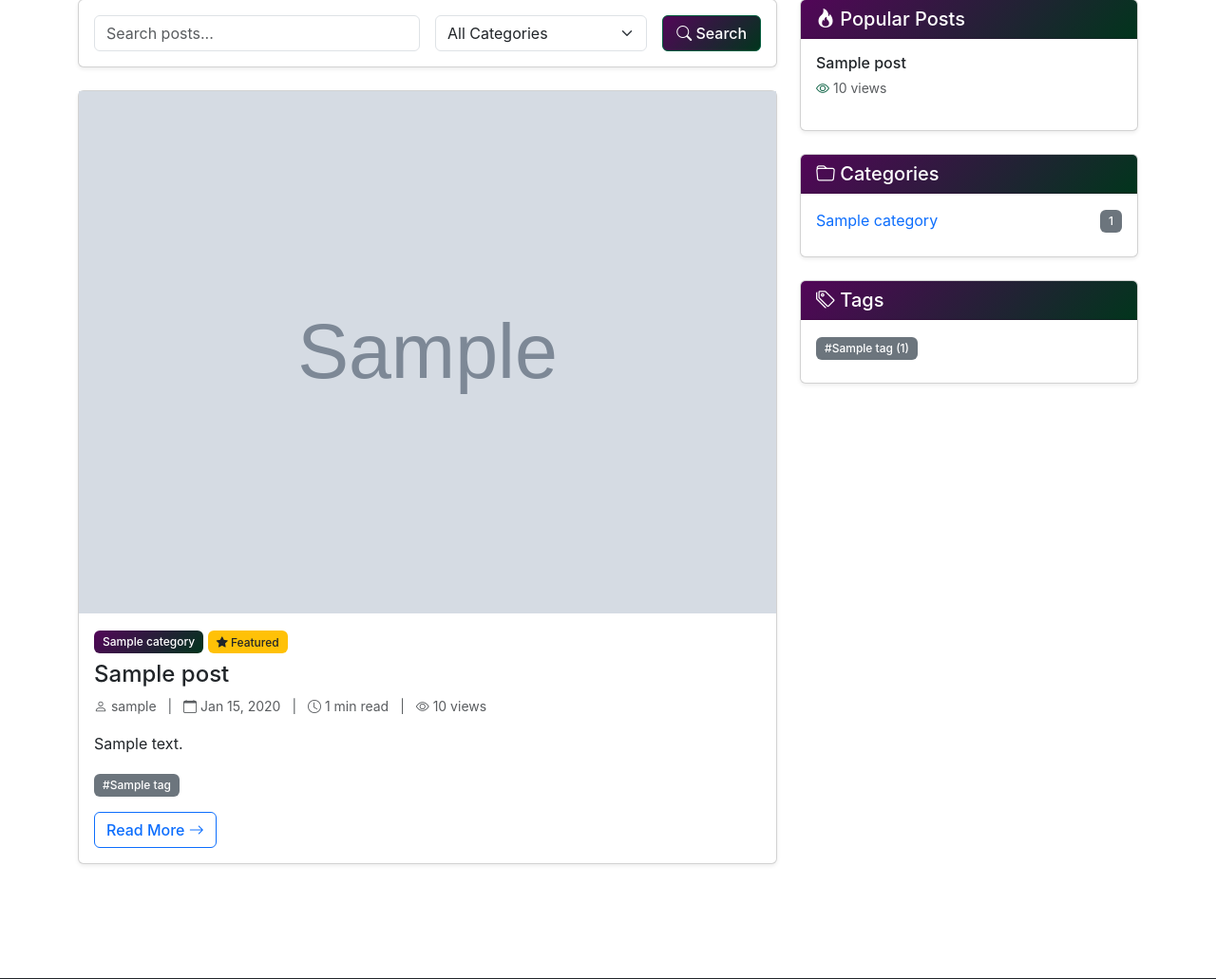
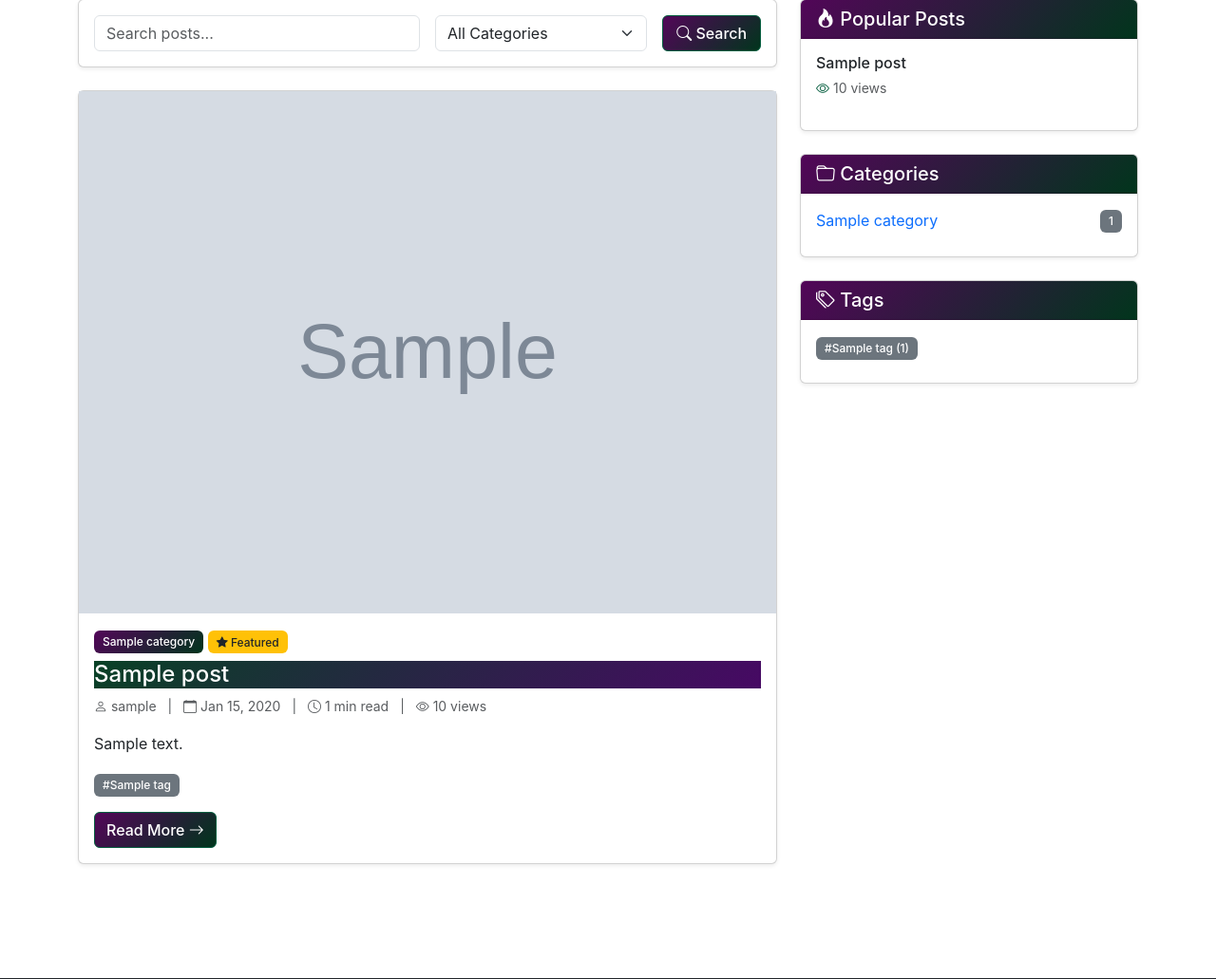
Before and after one commit to wmfidelis/my_portfolio, a Django app: page /blog/ in a window 1280 px wide. Shown: the part 341-1372 px from the top of the page at 95% size. Run offline with Django 5.2, Linux system fonts and the light colour scheme; tables that the repository leaves empty hold one stand-in row (values such as "Sample post"); grey boxes marked "Sample" are stand-in pictures.

Commit message:
Add color to my blog

```diff
--- a/apps/blog/templates/blog/post_detail.html
+++ b/apps/blog/templates/blog/post_detail.html
@@ -8,7 +8,7 @@
     <div class="container">
         <!-- Back Button -->
         <div class="mb-4">
-            <a href="{% url 'blog:post_list' %}" class="btn btn-outline-secondary">
+            <a href="{% url 'blog:post_list' %}" class="btn btn-secondary">
                 <i class="bi bi-arrow-left"></i> Back to Blog
             </a>
         </div>
@@ -137,7 +137,7 @@
                             <p class="mb-2">{{ comment.content|linebreaks }}</p>
 
                             {% if user.is_authenticated %}
-                            <button class="btn btn-sm btn-outline-secondary"
+                            <button class="btn btn-sm btn-secondary"
                                     onclick="showReplyForm({{ comment.id }})">
                                 <i class="bi bi-reply"></i> Reply
                             </button>
--- a/apps/blog/templates/blog/post_form.html
+++ b/apps/blog/templates/blog/post_form.html
@@ -10,7 +10,7 @@
             <div class="col-lg-10">
                 <!-- Back Button -->
                 <div class="mb-4">
-                    <a href="{% url 'blog:post_list' %}" class="btn btn-outline-secondary">
+                    <a href="{% url 'blog:post_list' %}" class="btn btn-secondary">
                         <i class="bi bi-arrow-left"></i> Back to Blog
                     </a>
                 </div>
@@ -28,7 +28,7 @@
 
                 <!-- Writing Tips -->
                 <div class="card shadow-sm mt-4">
-                    <div class="card-header bg-light">
+                    <div class="card-header bg-light text-white" style="background: linear-gradient(135deg, #094126 0%, #470964 100%);">
                         <h5 class="mb-0"><i class="bi bi-lightbulb"></i> Writing Tips</h5>
                     </div>
                     <div class="card-body">
--- a/apps/blog/templates/blog/post_list.html
+++ b/apps/blog/templates/blog/post_list.html
@@ -1,7 +1,7 @@
 {% extends 'base.html' %}
 {% load static %}
 
-{% block title %}Blog - My Portfolio{% endblock %}
+{% block title %}Blog{% endblock %}
 
 {% block content %}
 <!-- Page Header -->
@@ -74,8 +74,8 @@
                             {% endif %}
                         </div>
 
-                        <h2 class="card-title h4">
-                            <a href="{% url 'blog:post_detail' post.slug %}" class="text-decoration-none text-dark">
+                        <h2 class="card-title h4" style="background: linear-gradient(135deg, #094126 0%, #470964 100%);">
+                            <a href="{% url 'blog:post_detail' post.slug %}" class="text-decoration-none text-white">
                                 {{ post.title }}
                             </a>
                         </h2>
@@ -101,7 +101,7 @@
                             {% endfor %}
                         </div>
 
-                        <a href="{% url 'blog:post_detail' post.slug %}" class="btn btn-outline-primary">
+                        <a href="{% url 'blog:post_detail' post.slug %}" class="btn btn-primary">
                             Read More <i class="bi bi-arrow-right"></i>
                         </a>
                     </div>
```
